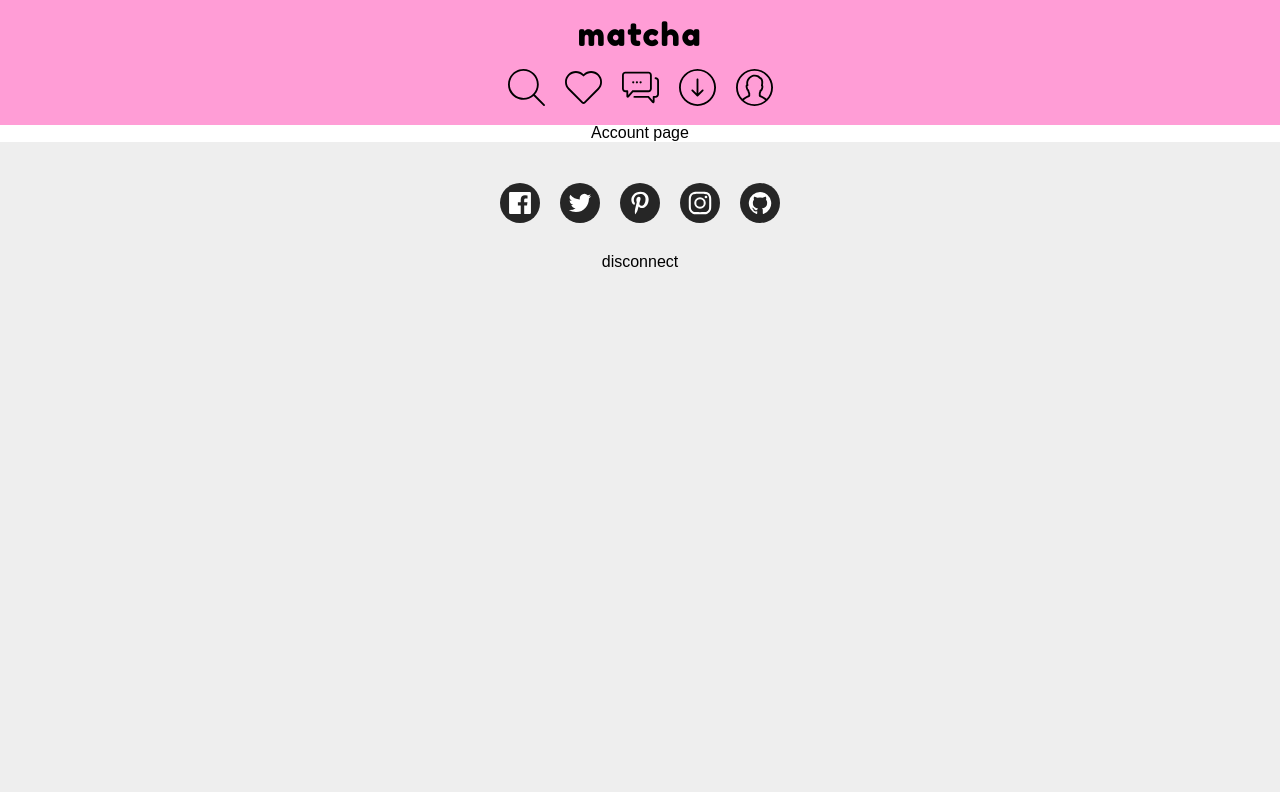
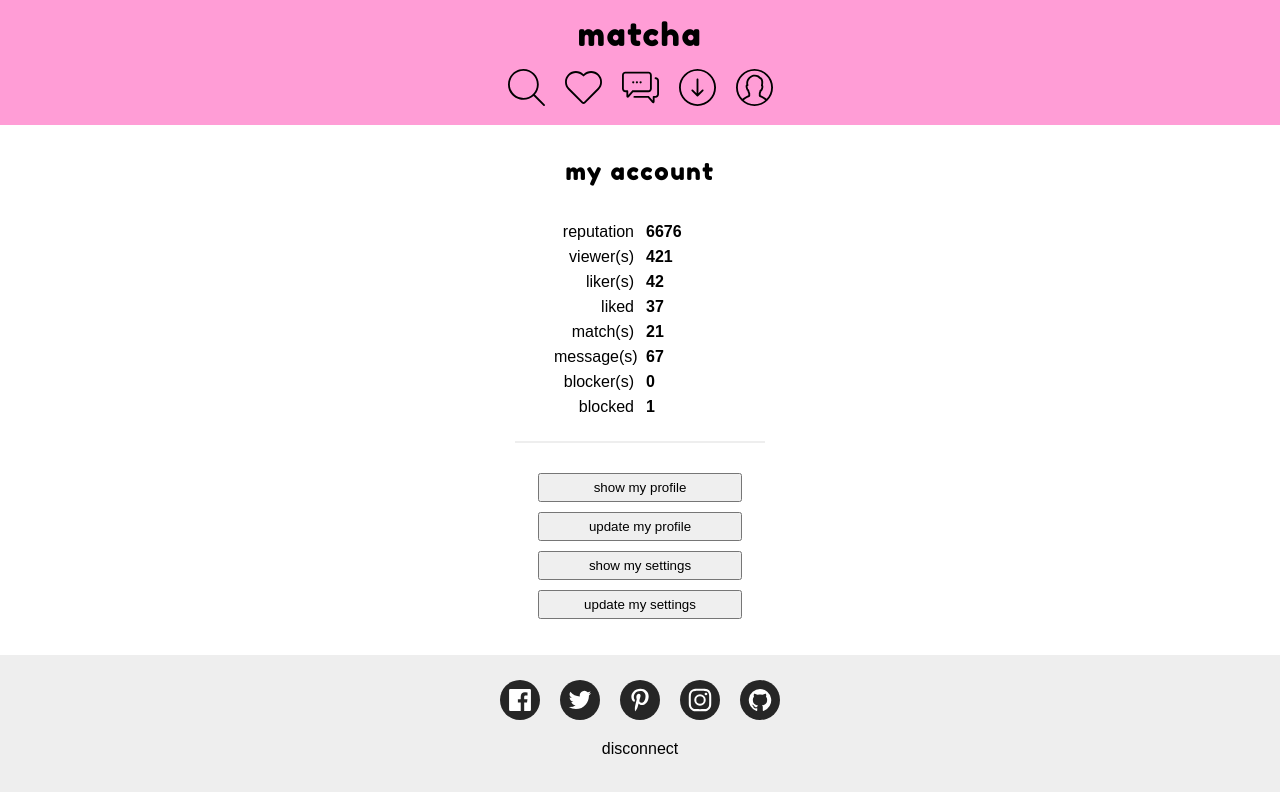
Before and after one commit to trixky/matcha, a React (Create React App) app in the folder front/: page /account in a window 1280 px wide. Shown: the top 792 px of the page. Built offline with nearby package versions, Linux system fonts and the light colour scheme.

Commit message:
finish account page

```diff
--- a/front/src/App.css
+++ b/front/src/App.css
@@ -32,7 +32,7 @@ p {
 }
 
 .intern-page {
-	padding: 18px 40px 26px;
+	padding: 18px 0 26px;
 }
 
 a {
--- /dev/null
+++ b/front/src/pages/account/Account.css
@@ -0,0 +1,3 @@
+.account-title {
+	margin-top: 15px;
+}
--- a/front/src/pages/account/Account.js
+++ b/front/src/pages/account/Account.js
@@ -1,4 +1,8 @@
 import React, { Component } from 'react'
+import './Account.css'
+
+import States from './components/States'
+import AccountOptions from './components/AccountOptions'
 
 class Account extends Component {
 	componentDidMount() {
@@ -8,7 +12,11 @@ class Account extends Component {
 
 	render() {
 		return (
-			<p>Account page</p>
+			<div className='intern-page account-container'>
+				<h2 className='account-title'>my account</h2>
+				<States />
+				<AccountOptions />
+			</div>
 		);
 	}
 }
--- /dev/null
+++ b/front/src/pages/account/components/AccountOption.css
@@ -0,0 +1,7 @@
+.account-options-containers {
+	/* background-color: red; */
+	width: 250px;
+	margin: 15px auto 0;
+	padding-top: 30px;
+	border-top: solid 2px var(--main-grey-1);
+}
--- /dev/null
+++ b/front/src/pages/account/components/AccountOptions.js
@@ -0,0 +1,18 @@
+import React, { Component } from 'react'
+
+import './AccountOption.css'
+
+class AccountOption extends Component {
+	render() {
+		return (
+			<div className='account-options-containers'>
+				<input className='form-input auth-submit' type='submit' value='show my profile'/>
+				<input className='form-input auth-submit' type='submit' value='update my profile'/>
+				<input className='form-input auth-submit' type='submit' value='show my settings'/>
+				<input className='form-input auth-submit' type='submit' value='update my settings'/>
+			</div>
+		);
+	}
+}
+
+export default AccountOption;
--- /dev/null
+++ b/front/src/pages/account/components/States.css
@@ -0,0 +1,26 @@
+.states-containers {
+	/* background-color: var(--main-grey-1); */
+	margin: 0 auto;
+	width: 200px;
+	padding: 10px;
+}
+
+.state-line {
+	display: block;
+	margin-top: 5px;
+}
+
+.state-number, .state-type {
+	margin: 0 6px;
+	display: inline-block;
+	width: 80px;
+}
+
+.state-number {
+	font-weight: bold;
+	text-align: left;
+}
+
+.state-type {
+	text-align: right;
+}
--- /dev/null
+++ b/front/src/pages/account/components/States.js
@@ -0,0 +1,40 @@
+import React, { Component } from 'react'
+
+import './States.css'
+
+class States extends Component {
+	render() {
+		return (
+			<div className='states-containers'>
+				<ul>
+					<li className='state-line'>
+						<p className='state-type'>reputation</p><p className='state-number'>6676</p>
+					</li>
+					<li className='state-line'>
+						<p className='state-type'>viewer(s)</p><p className='state-number'>421</p>
+					</li>
+					<li className='state-line'>
+						<p className='state-type'>liker(s)</p><p className='state-number'>42</p>
+					</li>
+					<li className='state-line'>
+						<p className='state-type'>liked</p><p className='state-number'>37</p>
+					</li>
+					<li className='state-line'>
+						<p className='state-type'>match(s)</p><p className='state-number'>21</p>
+					</li>
+					<li className='state-line'>
+						<p className='state-type'>message(s)</p><p className='state-number'>67</p>
+					</li>
+					<li className='state-line'>
+						<p className='state-type'>blocker(s)</p><p className='state-number'>0</p>
+					</li>
+					<li className='state-line'>
+						<p className='state-type'>blocked</p><p className='state-number'>1</p>
+					</li>
+				</ul>
+			</div>
+		);
+	}
+}
+
+export default States;
--- a/front/src/shared/components/Footer.css
+++ b/front/src/shared/components/Footer.css
@@ -22,17 +22,6 @@ li {
 }
 
 .disconnect-btn {
-	margin-top: 6px;
-	font-size: 16px;
-	border: none;
-	background: none;
+	width: max-content;
+	margin: 6px auto 0;
 }
-
-.disconnect-btn:focus {
-	outline: none;
-}
-
-.disconnect-btn:hover {
-	cursor: pointer;
-	text-decoration: underline;
-}
--- a/front/src/shared/components/Footer.js
+++ b/front/src/shared/components/Footer.js
@@ -19,9 +19,7 @@ class Footer extends Component {
 			page !== 'ForgotPasswordSend' &&
 			page !== 'ForgotUsernameSend')
 			return (
-				<Link to='/authentification'>
-					<p className='underline'>disconnect</p>
-				</Link>
+				<p className='underline disconnect-btn'><Link to='/authentification'>disconnect</Link></p>
 			)
 		return (null)
 	}
```
